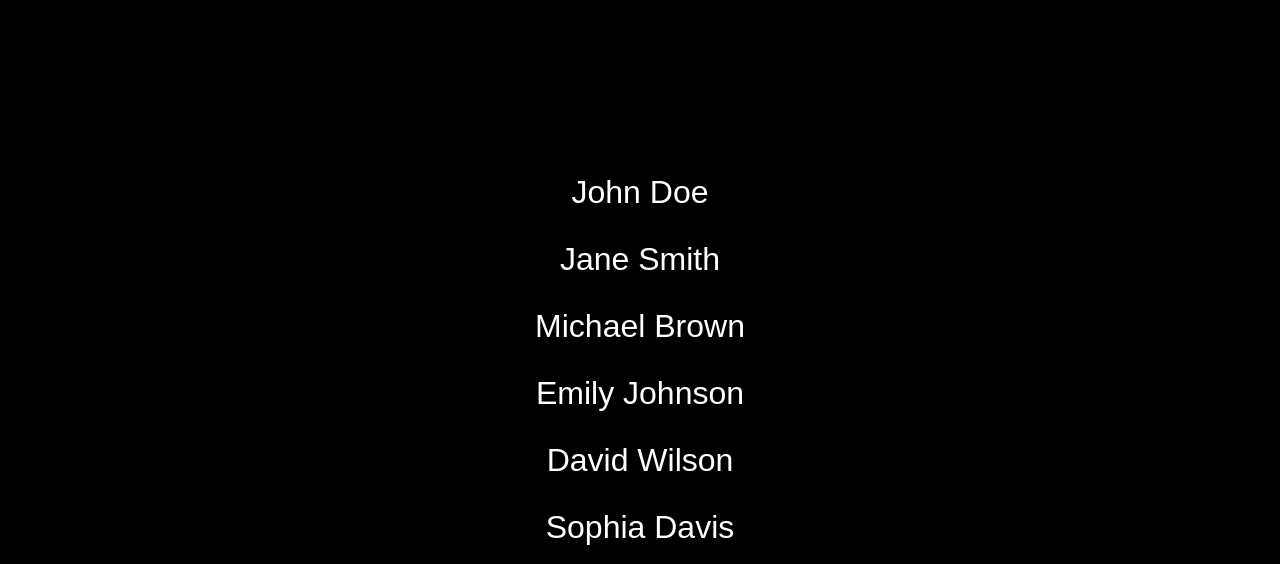
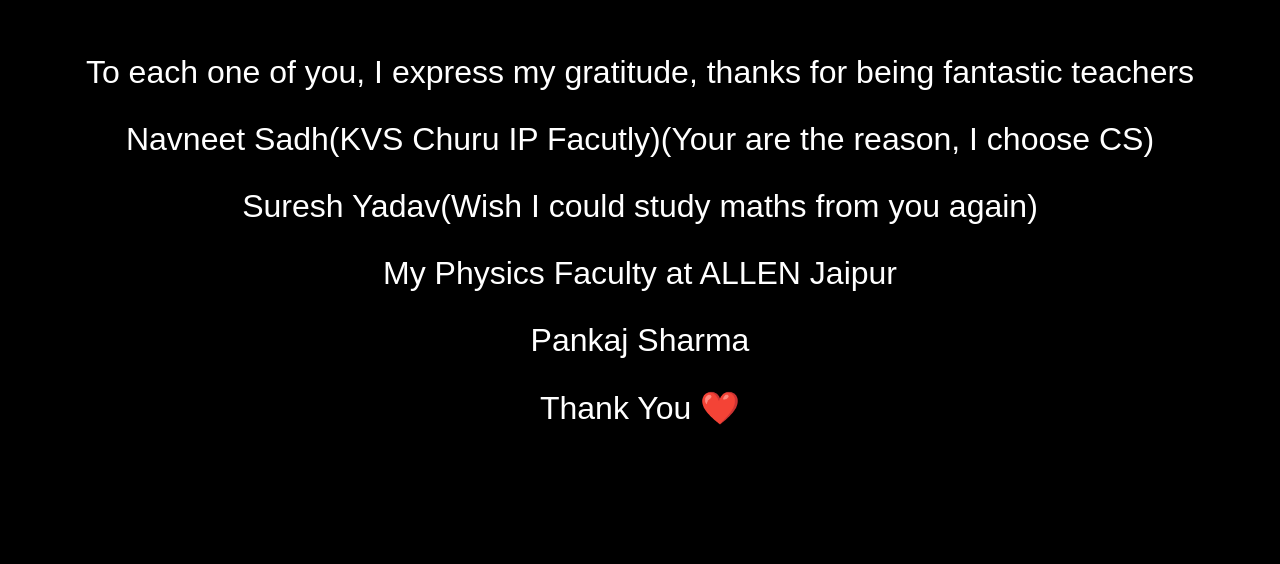
Before and after one commit to via-lact/gratitude, a plain HTML site: page index.html in a window 1280 px wide. Shown: the part 236-800 px from the top of the page. Drawn offline with Linux system fonts and the light colour scheme.

Commit message:
Update index.html
Added Real Names

```diff
--- a/index.html
+++ b/index.html
@@ -54,14 +54,11 @@ body{
 
 <div class="container">
     <div class="scroll">
-        <div class="name">John Doe</div>
-        <div class="name">Jane Smith</div>
-        <div class="name">Michael Brown</div>
-        <div class="name">Emily Johnson</div>
-        <div class="name">David Wilson</div>
-        <div class="name">Sophia Davis</div>
-        <div class="name">Daniel Miller</div>
-        <div class="name">Olivia Taylor</div>
+        <div class="name">To each one of you, I express my gratitude, thanks for being fantastic teachers</div>
+        <div class="name">Navneet Sadh(KVS Churu IP Facutly)(Your are the reason, I choose CS)</div>
+        <div class="name">Suresh Yadav(Wish I could study maths from you again)</div>
+        <div class="name">My Physics Faculty at ALLEN Jaipur</div>
+        <div class="name">Pankaj Sharma</div>
         <div class="name">Thank You ❤️</div>
     </div>
 </div>
```
